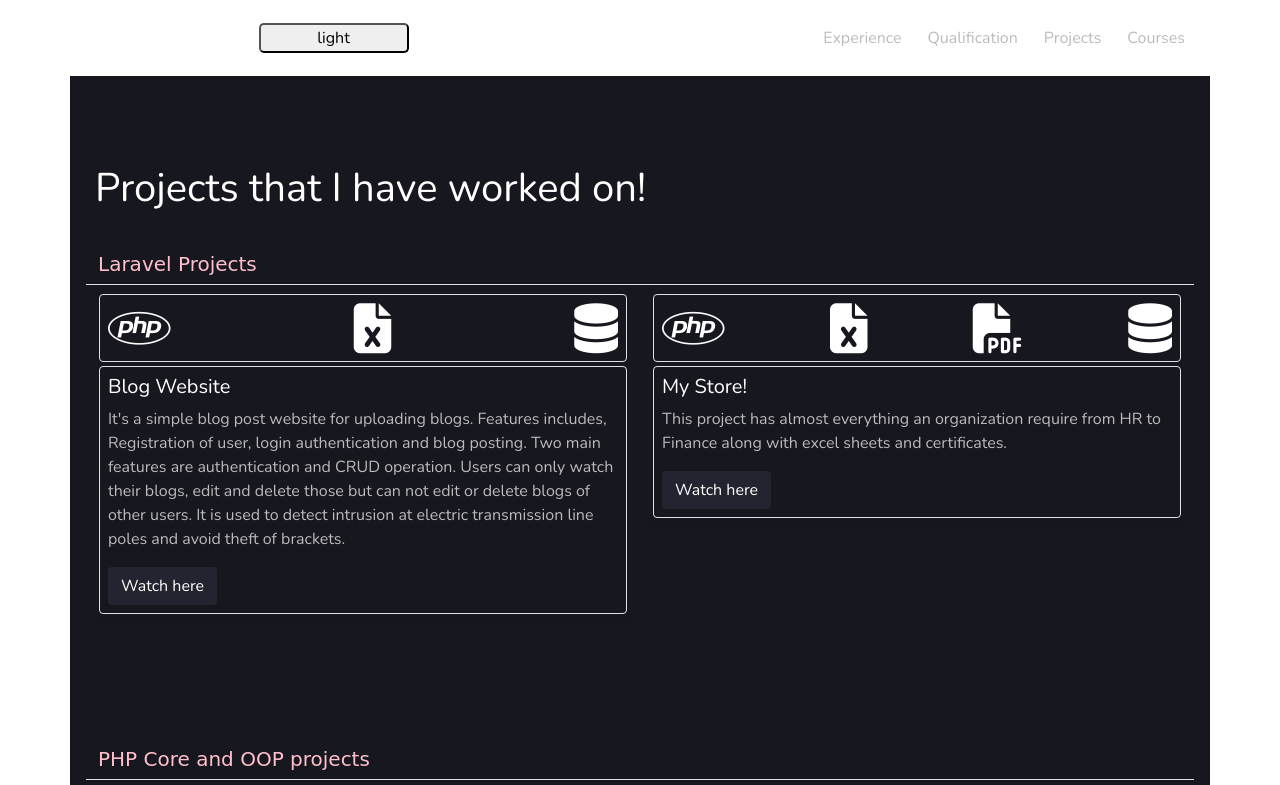
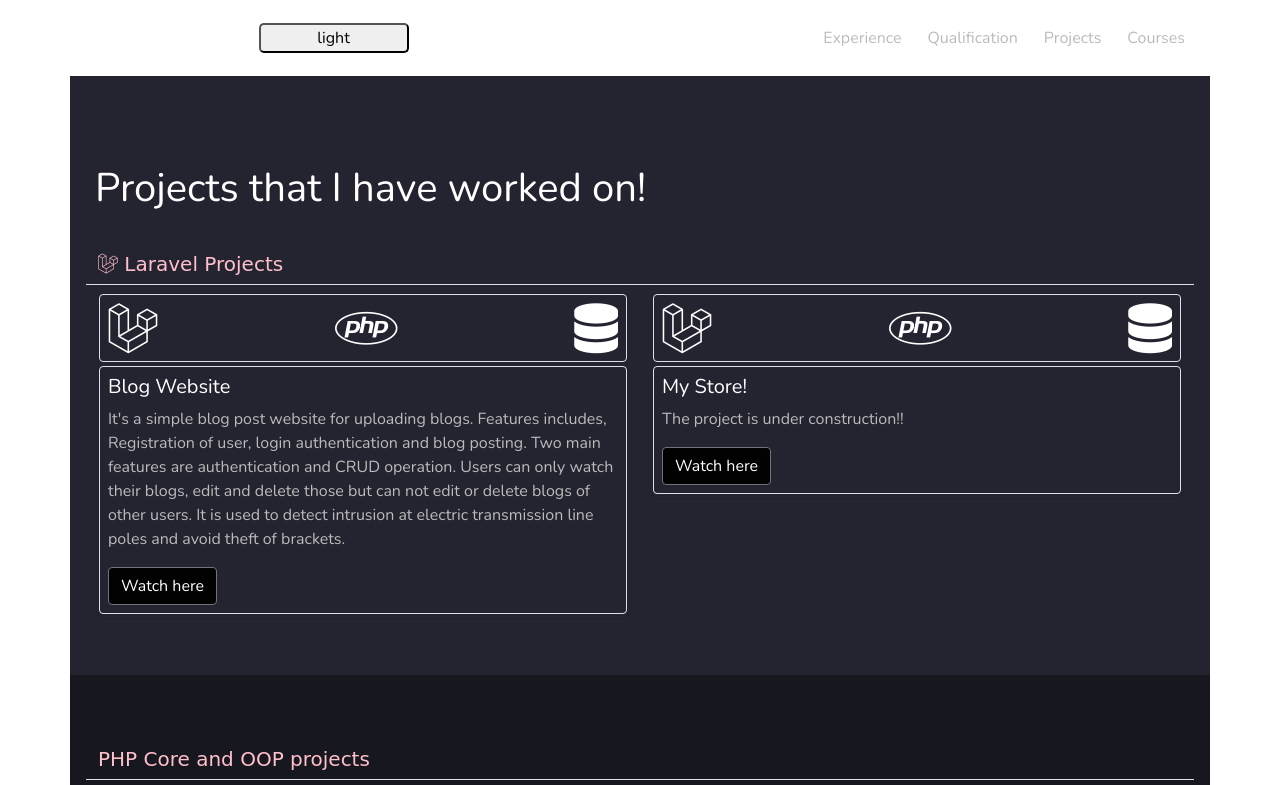
Before and after one commit to AbrarTunio/portfolio, a plain HTML site: page projects.html in a window 1280 px wide. Shown: the top 785 px of the page. Drawn offline with nearby package versions, Linux system fonts and the light colour scheme; a web font is replaced by a local one.

Commit message:
projects modified

```diff
--- a/projects.html
+++ b/projects.html
@@ -108,7 +108,7 @@
     </nav>
     <!-- navbar ends here -->
     <!-- Laravel Projects -->
-    <div class="container general-two py-5">
+    <div class="container general-three py-5">
       <div class="row">
         <h1
           class="heading-one py-2 a-description"
@@ -119,18 +119,21 @@
       </div>
       <!-- Laravel Projects projects -->
       <div class="my-2 px-3 row justify-content-between">
-        <h5 class="heading-two border-bottom my-2 py-2">Laravel Projects</h5>
+        <h5 class="heading-two border-bottom my-2 py-2">
+          <i class="fa-brands fa-laravel"></i>
+          Laravel Projects
+        </h5>
         <div class="col-md-6">
-          <div class="card general-one">
+          <div class="card general-three">
             <div
               class="icons d-flex justify-content-between border rounded p-2"
             >
               <i
-                class="fa-brands fa-php heading-one"
+                class="fa-brands fa-laravel heading-one"
                 style="font-size: 50px; width: fit-content"
               ></i>
               <i
-                class="fas fa-file-excel heading-one"
+                class="fa-brands fa-php heading-one"
                 style="font-size: 50px; width: fit-content"
               ></i>
               <i
@@ -152,27 +155,23 @@
               <a
                 href="https://youtu.be/eoZBFuMAoY4"
                 target="_blank"
-                class="btn general-three heading-one"
+                class="btn btn-secondary general-one heading-one"
                 >Watch here</a
               >
             </div>
           </div>
         </div>
         <div class="col-md-6">
-          <div class="card general-one">
+          <div class="card general-three">
             <div
               class="icons d-flex justify-content-between border rounded p-2"
             >
               <i
-                class="fa-brands fa-php heading-one"
+                class="fa-brands fa-laravel heading-one"
                 style="font-size: 50px; width: fit-content"
               ></i>
               <i
-                class="fas fa-file-excel heading-one"
-                style="font-size: 50px; width: fit-content"
-              ></i>
-              <i
-                class="fas fa-file-pdf heading-one"
+                class="fa-brands fa-php heading-one"
                 style="font-size: 50px; width: fit-content"
               ></i>
               <i
@@ -183,13 +182,12 @@
             <div class="card-body p-2 border rounded my-1">
               <h5 class="card-title heading-one">My Store!</h5>
               <p class="card-text paragraph text-justify">
-                This project has almost everything an organization require from
-                HR to Finance along with excel sheets and certificates.
+                The project is under construction!!
               </p>
               <a
                 href="https://www.youtube.com/watch?v=2D-SLiNXtSQ"
                 target="_blank"
-                class="btn general-three heading-one"
+                class="btn btn-secondary general-one heading-one"
                 >Watch here</a
               >
             </div>
@@ -233,7 +231,7 @@
               <a
                 href="https://youtu.be/eoZBFuMAoY4"
                 target="_blank"
-                class="btn general-three heading-one"
+                class="btn btn-secondary general-three heading-one"
                 >Watch here</a
               >
             </div>
@@ -272,7 +270,7 @@
               <a
                 href="https://www.youtube.com/watch?v=2D-SLiNXtSQ"
                 target="_blank"
-                class="btn general-three heading-one"
+                class="btn btn-secondary general-three heading-one"
                 >Watch here</a
               >
             </div>
```
